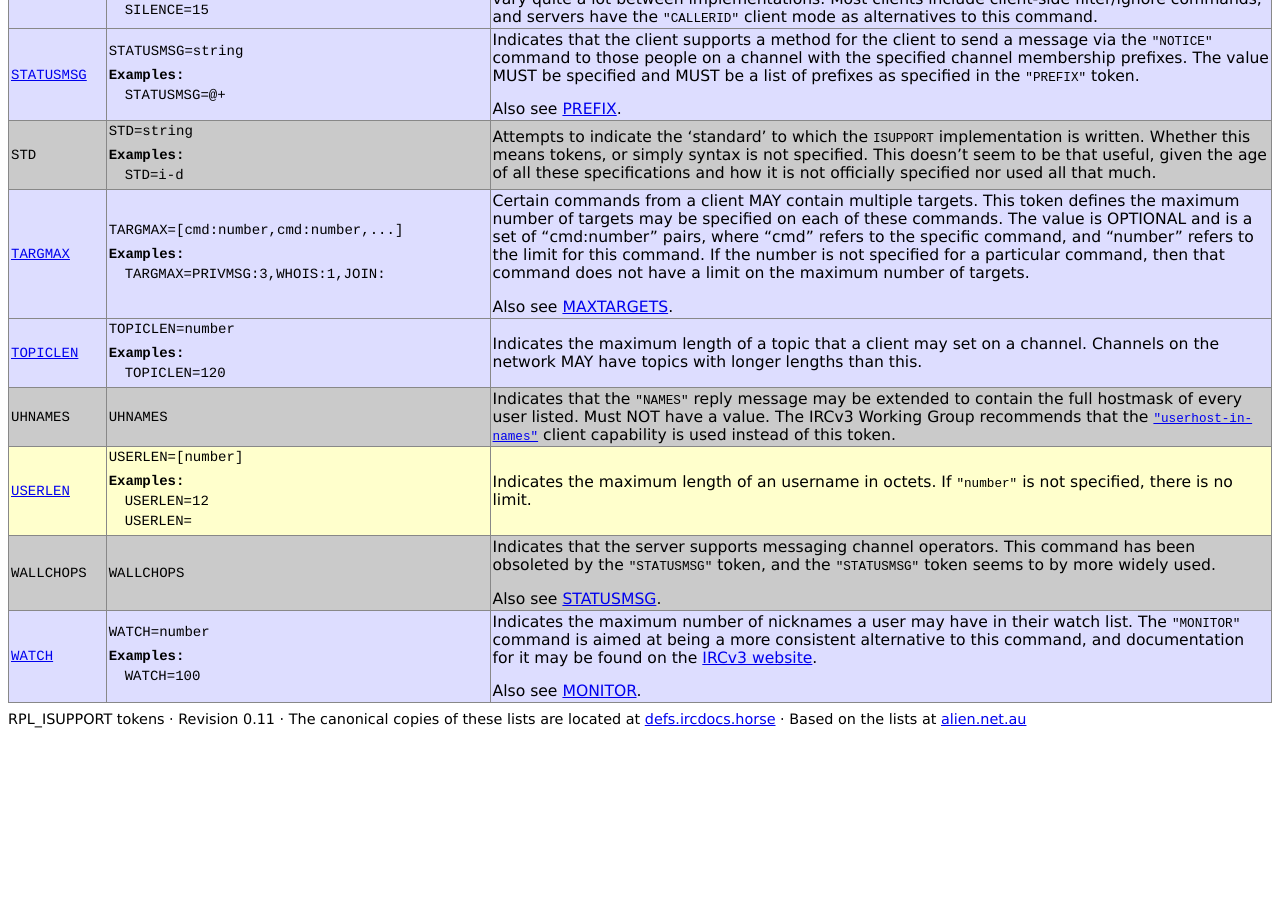
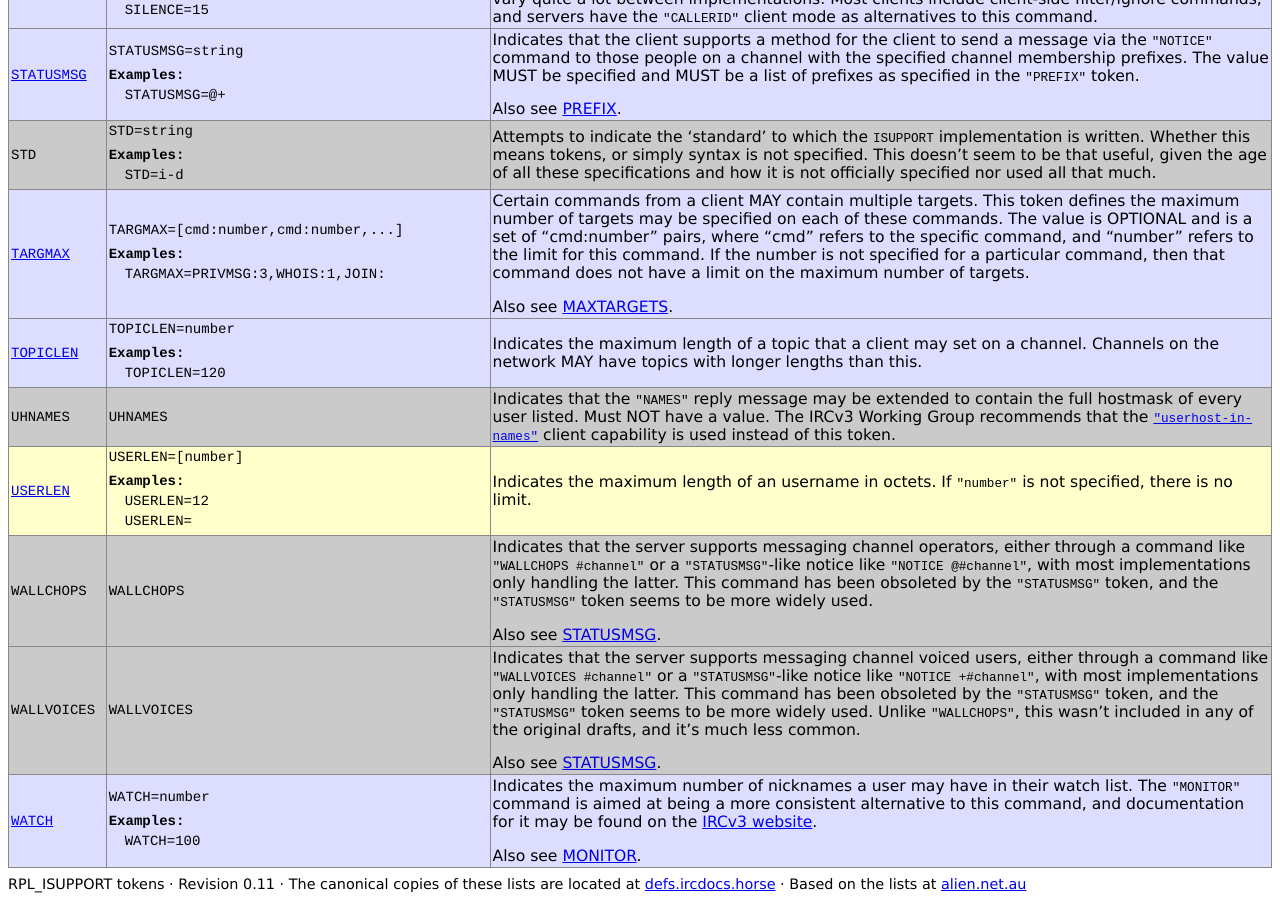
Before and after one commit to ircdocs/irc-defs, a Jekyll site: the page built from defs/isupport.html, in a window 1280 px wide and 900 px high, scrolled down 2591 px. Built offline with Jekyll 4.4.1, drawn with Linux system fonts in a browser that asks for light colours; before the commit the page ends 3326 px from its top, so only the background shows below that.

Commit message:
isupport: add WALLVOICES, and more details about WALLCHOPS

```diff
--- a/_data/isupport.yaml
+++ b/_data/isupport.yaml
@@ -544,9 +544,32 @@ values:
         format: "WALLCHOPS"
         information:
         comment: >
-            Indicates that the server supports messaging channel operators.
+            Indicates that the server supports messaging channel operators,
+            either through a command like `"WALLCHOPS #channel"` or a
+            `"STATUSMSG"`-like notice like `"NOTICE @#channel"`, with most
+            implementations only handling the latter.
+
             This command has been obsoleted by the `"STATUSMSG"` token, and the
-            `"STATUSMSG"` token seems to by more widely used.
+            `"STATUSMSG"` token seems to be more widely used.
+
+        seealso: "STATUSMSG"
+        obsolete: true
+
+    -
+        name: WALLVOICES
+        format: "WALLVOICES"
+        information:
+        comment: >
+            Indicates that the server supports messaging channel voiced users,
+            either through a command like `"WALLVOICES #channel"` or a
+            `"STATUSMSG"`-like notice like `"NOTICE +#channel"`, with most
+            implementations only handling the latter.
+
+            This command has been obsoleted by the `"STATUSMSG"` token, and the
+            `"STATUSMSG"` token seems to be more widely used.
+
+            Unlike `"WALLCHOPS"`, this wasn't included in any of the original
+            drafts, and it's much less common.
 
         seealso: "STATUSMSG"
         obsolete: true
```
